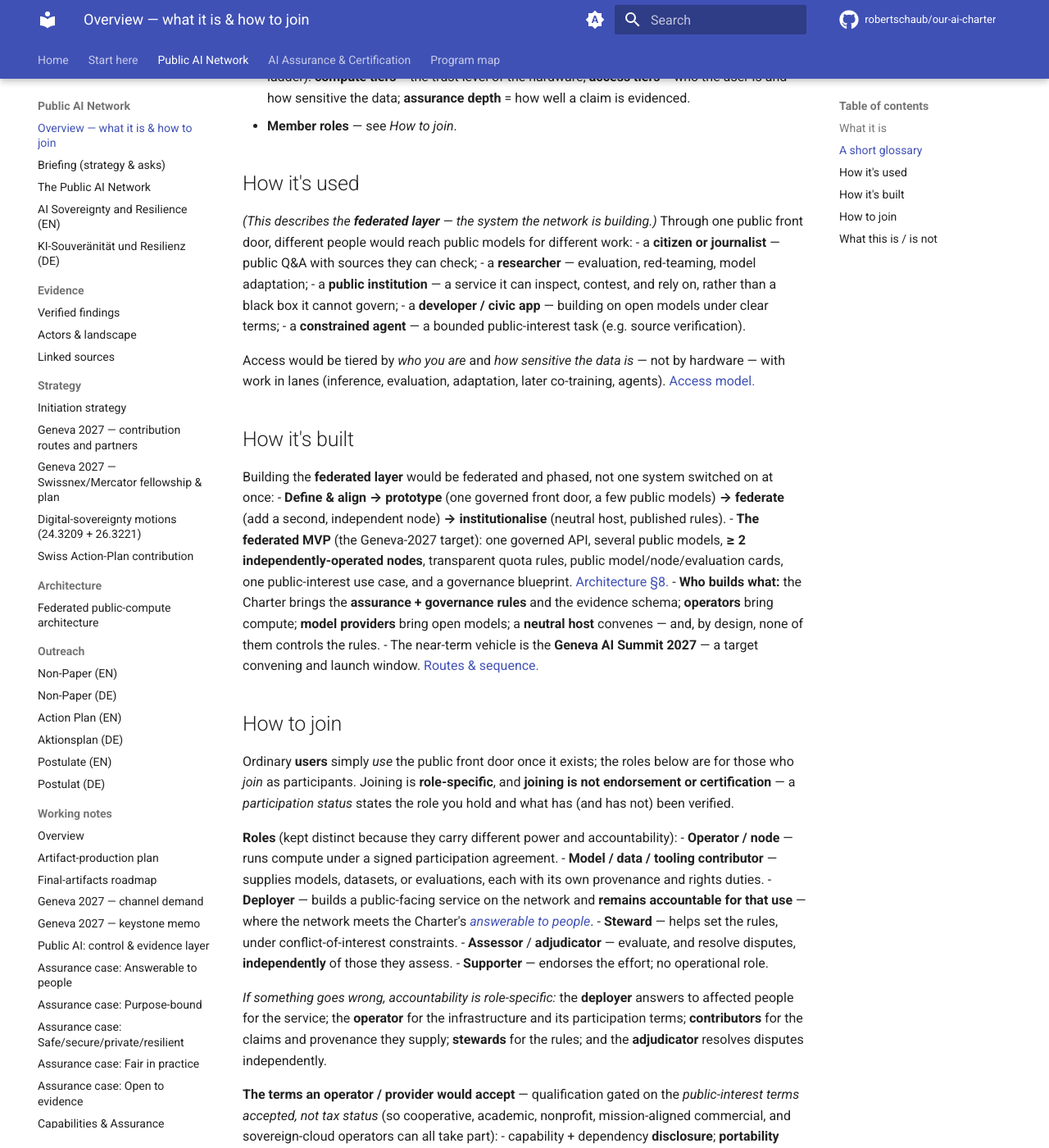
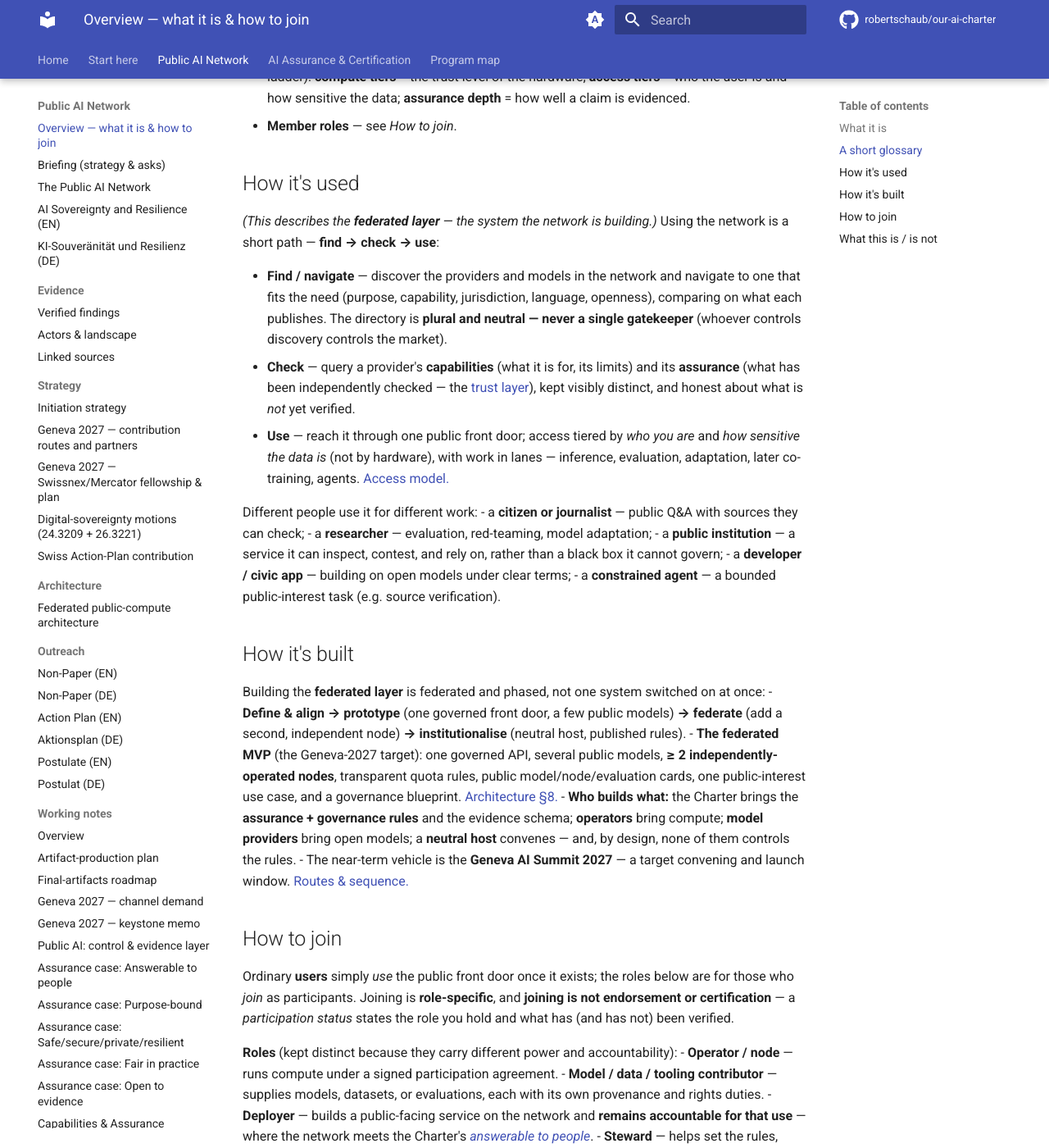
Before and after one commit to robertschaub/our-ai-charter, an MkDocs documentation site: the page built from docs/Public AI Network/network-overview.md, in a window 1280 px wide and 1400 px high, scrolled down 1464 px. Shown: the whole window at 82% size. Built offline with MkDocs 1.6.1 and Material for MkDocs 9.7.7, drawn with Linux system fonts in a browser that asks for light colours; plug-ins that fetch from the network failed and are left out; comment, search, counter and statistics services are not loaded; some of the changed text lies outside the part shown.

Commit message:
docs(public-ai): de-hedge overview, add find/check/use; finish architecture naming
(1) Readability pass on the overview: the "Where this stands today" box carries
the early-stage caveat, so the body now describes the design in present tense
(dropped the scattered "would"s that read tentative -- honest and crisp).

How it's used now leads with find -> check -> use: find/navigate the network's
providers, check a provider's capabilities (and, cross-referenced, its
assurance) before using. Discovery/navigation and capability-querying are framed
as how the network is used, not only an assurance-side concern; cross-referenced
from the assurance-side demand section.

(2) Finished the naming-consistency pass on the federated-compute architecture
doc: the three residual system-sense "network" usages -> "federation". The doc
was already honest about maturity (Anti-claims section + what-exists-vs-missing),
so no other honesty change was needed.

Verified with mkdocs build --strict.

Co-Authored-By: Claude Opus 4.8 <noreply@anthropic.com>

```diff
--- a/docs/Public AI Network/network-overview.md
+++ b/docs/Public AI Network/network-overview.md
@@ -29,18 +29,22 @@ Holding them together: **accountable, anti-capture governance**, plus the **dema
 
 ## How it's used
 
-*(This describes the **federated layer** — the system the network is building.)* Through one public front door, different people would reach public models for different work:
+*(This describes the **federated layer** — the system the network is building.)* Using the network is a short path — **find → check → use**:
+
+- **Find / navigate** — discover the providers and models in the network and navigate to one that fits the need (purpose, capability, jurisdiction, language, openness), comparing on what each publishes. The directory is **plural and neutral — never a single gatekeeper** (whoever controls discovery controls the market).
+- **Check** — query a provider's **capabilities** (what it is for, its limits) and its **assurance** (what has been independently checked — the [trust layer](../AI%20Assurance%20and%20Certification/Framework/founding-accord.md)), kept visibly distinct, and honest about what is *not* yet verified.
+- **Use** — reach it through one public front door; access tiered by *who you are* and *how sensitive the data is* (not by hardware), with work in lanes — inference, evaluation, adaptation, later co-training, agents. [Access model.](Architecture/federated-public-compute-architecture.md)
+
+Different people use it for different work:
 - a **citizen or journalist** — public Q&A with sources they can check;
 - a **researcher** — evaluation, red-teaming, model adaptation;
 - a **public institution** — a service it can inspect, contest, and rely on, rather than a black box it cannot govern;
 - a **developer / civic app** — building on open models under clear terms;
 - a **constrained agent** — a bounded public-interest task (e.g. source verification).
 
-Access would be tiered by *who you are* and *how sensitive the data is* — not by hardware — with work in lanes (inference, evaluation, adaptation, later co-training, agents). [Access model.](Architecture/federated-public-compute-architecture.md)
-
 ## How it's built
 
-Building the **federated layer** would be federated and phased, not one system switched on at once:
+Building the **federated layer** is federated and phased, not one system switched on at once:
 - **Define & align → prototype** (one governed front door, a few public models) **→ federate** (add a second, independent node) **→ institutionalise** (neutral host, published rules).
 - **The federated MVP** (the Geneva-2027 target): one governed API, several public models, **≥ 2 independently-operated nodes**, transparent quota rules, public model/node/evaluation cards, one public-interest use case, and a governance blueprint. [Architecture §8.](Architecture/federated-public-compute-architecture.md)
 - **Who builds what:** the Charter brings the **assurance + governance rules** and the evidence schema; **operators** bring compute; **model providers** bring open models; a **neutral host** convenes — and, by design, none of them controls the rules.
@@ -60,19 +64,19 @@ Ordinary **users** simply *use* the public front door once it exists; the roles
 
 *If something goes wrong, accountability is role-specific:* the **deployer** answers to affected people for the service; the **operator** for the infrastructure and its participation terms; **contributors** for the claims and provenance they supply; **stewards** for the rules; and the **adjudicator** resolves disputes independently.
 
-**The terms an operator / provider would accept** — qualification gated on the *public-interest terms accepted, not tax status* (so cooperative, academic, nonprofit, mission-aligned commercial, and sovereign-cloud operators can all take part):
+**The terms an operator / provider accepts** — qualification gated on the *public-interest terms accepted, not tax status* (so cooperative, academic, nonprofit, mission-aligned commercial, and sovereign-cloud operators can all take part):
 - capability + dependency **disclosure**; **portability** (open weights / formats where applicable); a declared purpose + **prohibited-use** baseline; **quota** limits; conflict-of-interest disclosure; a redress path + named incident contact; submission to attestation / audit-sampling.
-- **By design, no participant will control** the rules, admissions, enforcement, or the evaluation findings **about itself**: operators have a *structured voice* in governance, not control, and contributing compute or money does not buy governance control.
+- **By design, no participant controls** the rules, admissions, enforcement, or the evaluation findings **about itself**: operators have a *structured voice* in governance, not control, and contributing compute or money does not buy governance control.
 
-**How admission is meant to work (concept-level)** — four powers kept apart, so admission cannot become a chokepoint:
+**How admission works, by design** — four powers kept apart, so admission cannot become a chokepoint:
 1. **eligibility rules** — published, by role, set by the steward body;
 2. the **admission decision** — rules-based (not invitation-based) and appealable;
-3. **verification** of claims — early on this would be signed commitments + disclosure + provisional self-attestation, with independent review and audit-sampling added as the assurance layer matures;
+3. **verification** of claims — early on, signed commitments + disclosure + provisional self-attestation, with independent review and audit-sampling added as the assurance layer matures;
 4. **appeal / dispute** — to the independent adjudicator.
 
-Status would be **not binary**: *applicant → provisional → evidence-reviewed → restricted/suspended → former*, on a public register showing the role and the verification level.
+Status is **not binary**: *applicant → provisional → evidence-reviewed → restricted/suspended → former*, on a public register showing the role and the verification level.
 
-**How the governance is designed to keep joining fair and capture-resistant:** rules published, not invitation-only; obligations **proportionate to risk and scale** (so small and Global-South operators are not burdened out); no pay-to-rank; revocable for cause; and **membership is not a trust badge** — only what is verified may be claimed.
+**What keeps joining fair and capture-resistant:** rules published, not invitation-only; obligations **proportionate to risk and scale** (so small and Global-South operators are not burdened out); no pay-to-rank; revocable for cause; and **membership is not a trust badge** — only what is verified may be claimed.
 
 ## What this is / is not
 
```
Also changed, not shown: CHANGELOG.md (+3 -0 lines), docs/AI Assurance and Certification/Architecture/charter-structure-and-views.md (+2 -0 lines), docs/Public AI Network/Architecture/federated-public-compute-architecture.md (+3 -3 lines).
